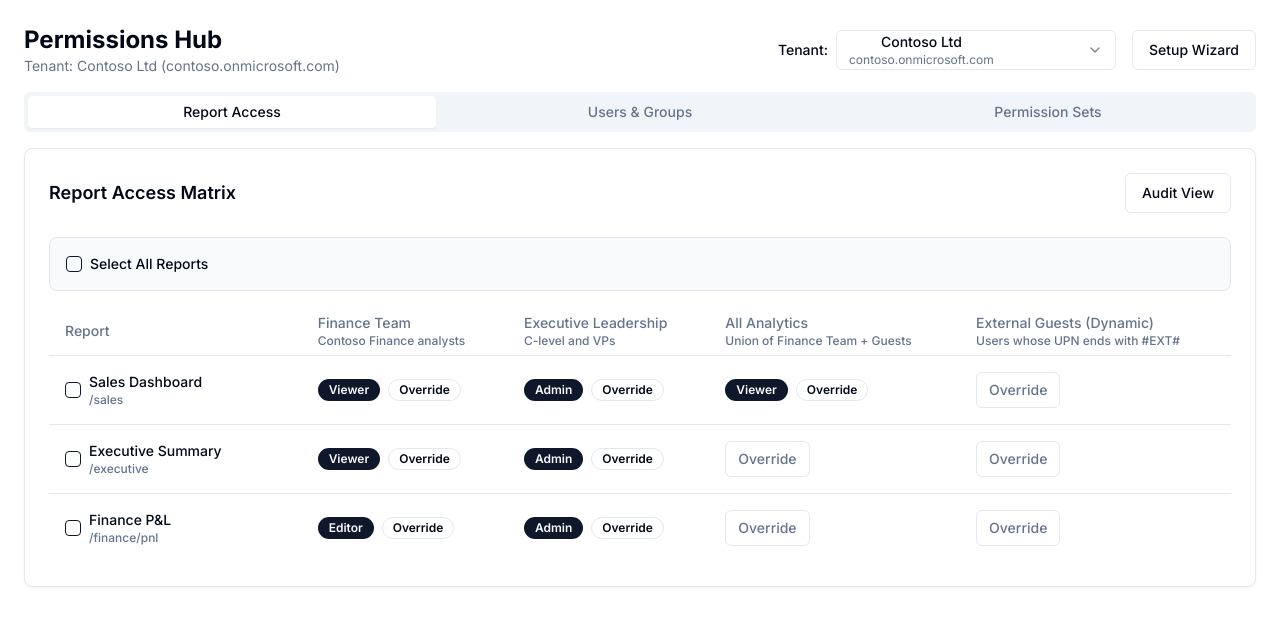
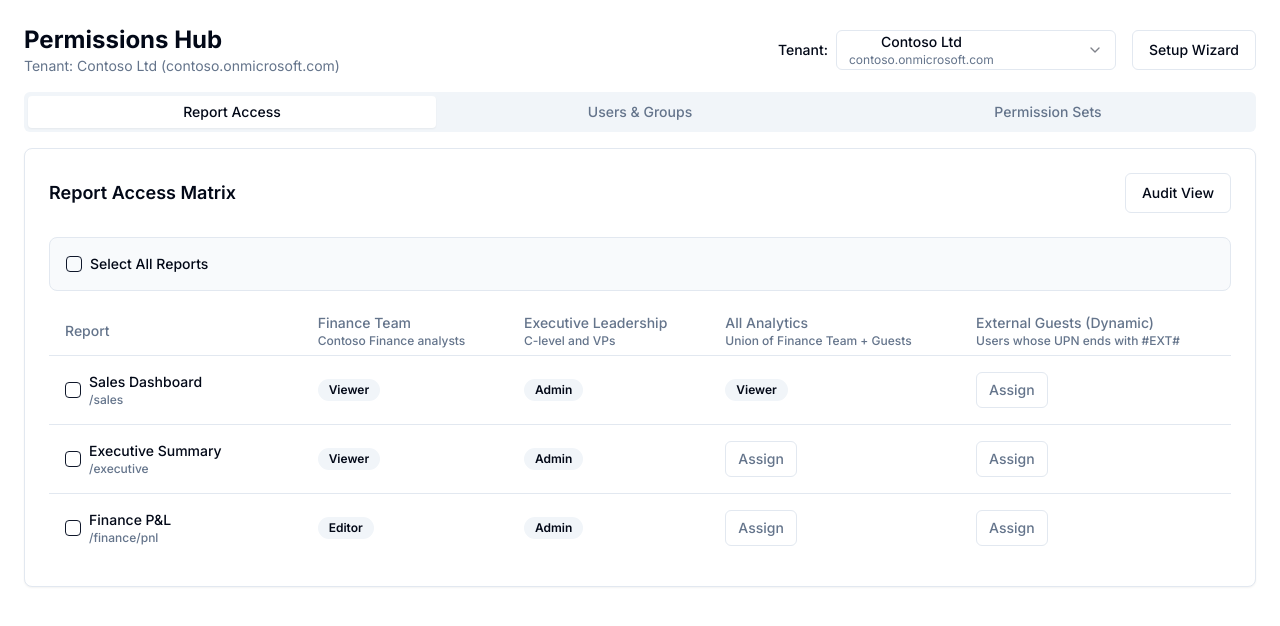
Before and after one commit to ethanteng/reportinghub, a Next.js app: page / in a window 1280 px wide. Shown: the top 626 px of the page. Built offline with nearby package versions, Linux system fonts and the light colour scheme.

Commit message:
Remove Override labels/buttons from Report Access Matrix since all permissions are now report-level

```diff
--- a/src/components/features/permissions-hub/components/ReportAccessMatrix.tsx
+++ b/src/components/features/permissions-hub/components/ReportAccessMatrix.tsx
@@ -188,23 +188,17 @@
                     {tenant.groups.map((group) => {
                       const eff = getEffectivePermissionSetId(tenant.tenantId, group.id, report.id)
                       const ps = eff.permissionSetId ? psById.get(eff.permissionSetId) : null
-                      const isInherited = eff.inheritedFrom === 'Tenant'
 
                       return (
                         <TableCell key={`${report.id}-${group.id}`}>
                           {ps ? (
-                            <div className="flex items-center gap-2">
                             <Badge
-                                variant={isInherited ? "secondary" : "default"}
+                              variant="secondary"
                               className="cursor-pointer hover:bg-opacity-80"
                               onClick={() => handleCellClick(report.id, group.id)}
                             >
                               {ps.name}
                             </Badge>
-                              <Badge variant="outline" className="text-xs">
-                                {isInherited ? 'Inherited' : 'Override'}
-                              </Badge>
-                            </div>
                           ) : (
                             <Button
                               variant="outline"
@@ -212,7 +206,7 @@
                               onClick={() => handleCellClick(report.id, group.id)}
                               className="text-muted-foreground"
                             >
-                              Override
+                              Assign
                             </Button>
                           )}
                         </TableCell>
```
Lines whose indentation alone changed are shown as unchanged.
